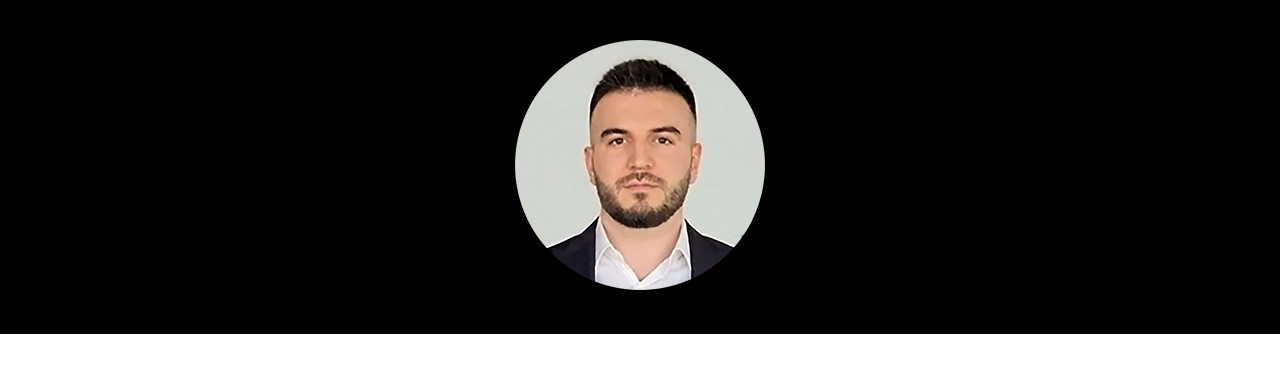
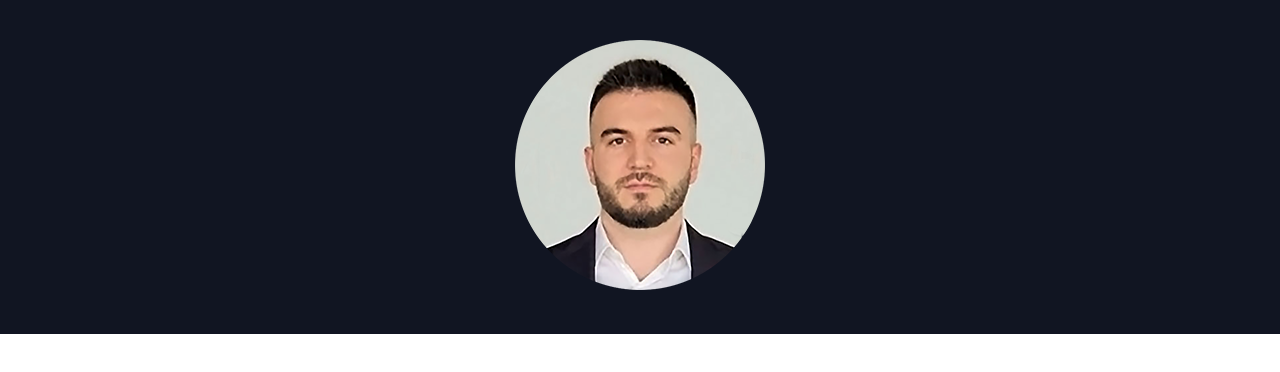
Before and after one commit to Erald01/eraldmullaraj.github.io, a plain HTML site: page index.html in a window 1280 px wide. Shown: the top 372 px of the page. Drawn offline with Linux system fonts and the light colour scheme.

Commit message:
color change

```diff
--- a/style.css
+++ b/style.css
@@ -7,7 +7,7 @@ body {
 }
 
 .my-photo {
-	background-color: #000000;
+	background-color: #111522;
 	padding: 20px;
 }
 h1{
```
